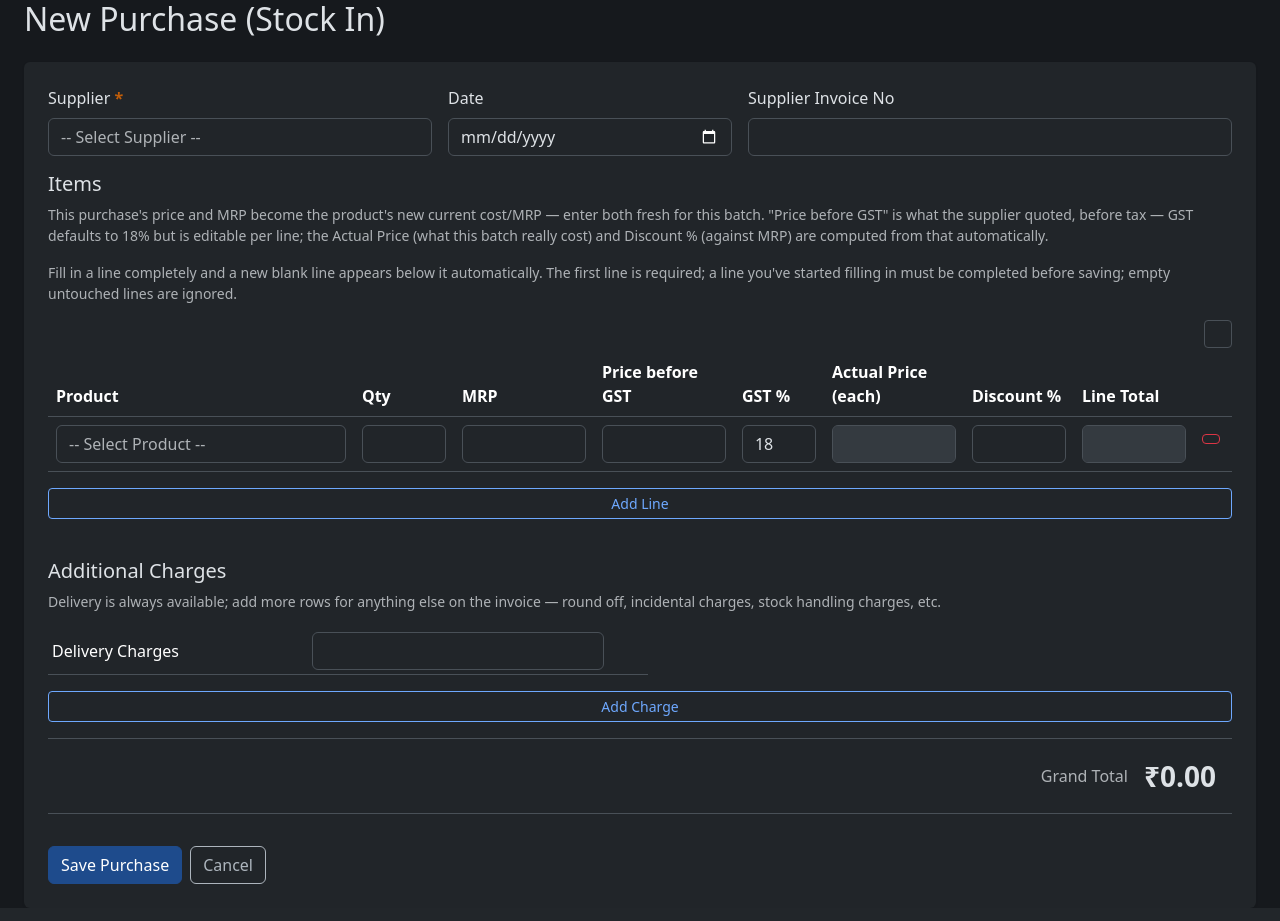
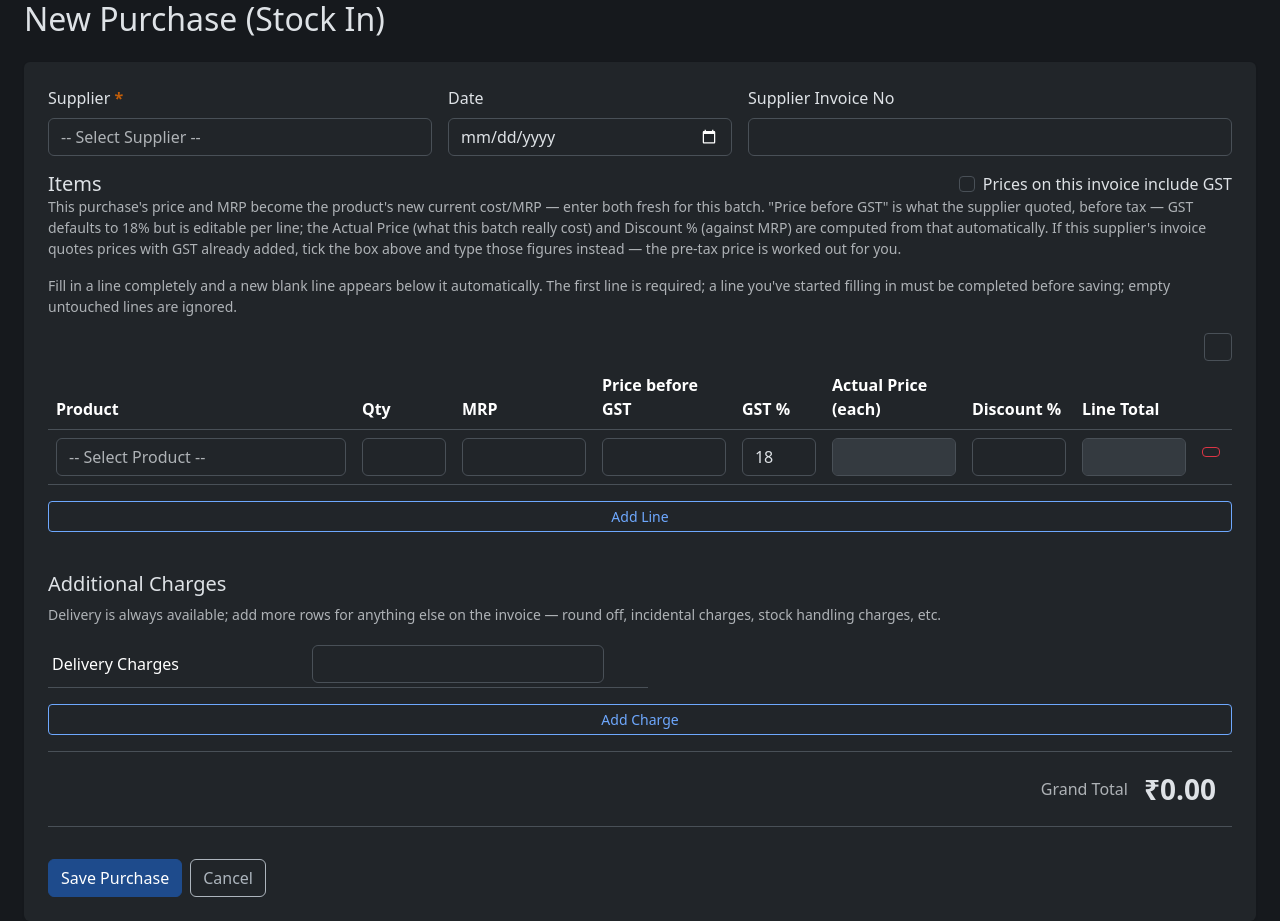
Before and after one commit to partha37/MotoSparePartsERP, a Python web app: template templates/purchases/form.html in a window 1280 px wide. Run offline with Jinja, Linux system fonts and the light colour scheme; the template is opened without the code that fills it, so the values that code supplies are empty; some libraries are stand-ins or nearby versions.

Commit message:
Add a Prices include GST toggle to the purchase form
Some suppliers quote the pre-tax price on their invoice, others quote it
with GST already added - the checkbox only changes what the Price column
means as it is typed. When checked, _validate_purchase_form backs the
pre-GST price out of the entered figure (kept at 4dp, not 2, so
recomputing purchase_price from it lands back on the amount actually
typed instead of drifting a paisa) before the normal purchase_price
computation runs unchanged. Lives in the shared validation function, so
it applies to both New and Edit Purchase automatically.

Co-Authored-By: Claude Sonnet 5 <noreply@anthropic.com>

```diff
--- a/templates/purchases/form.html
+++ b/templates/purchases/form.html
@@ -26,8 +26,14 @@
     </div>
   </div>
 
-  <h5 class="d-flex align-items-center">{{ icon('box-seam', 'me-1') }}Items</h5>
-  <p class="text-muted small">This purchase's price and MRP become the product's new current cost/MRP — enter both fresh for this batch. "Price before GST" is what the supplier quoted, before tax — GST defaults to 18% but is editable per line; the Actual Price (what this batch really cost) and Discount % (against MRP) are computed from that automatically.</p>
+  <div class="d-flex justify-content-between align-items-center">
+    <h5 class="d-flex align-items-center mb-0">{{ icon('box-seam', 'me-1') }}Items</h5>
+    <div class="form-check mb-0">
+      <input class="form-check-input" type="checkbox" id="f-prices-include-gst" name="prices_include_gst" value="1">
+      <label class="form-check-label" for="f-prices-include-gst">Prices on this invoice include GST</label>
+    </div>
+  </div>
+  <p class="text-muted small">This purchase's price and MRP become the product's new current cost/MRP — enter both fresh for this batch. "Price before GST" is what the supplier quoted, before tax — GST defaults to 18% but is editable per line; the Actual Price (what this batch really cost) and Discount % (against MRP) are computed from that automatically. If this supplier's invoice quotes prices with GST already added, tick the box above and type those figures instead — the pre-tax price is worked out for you.</p>
   <p class="text-muted small">Fill in a line completely and a new blank line appears below it automatically. The first line is required; a line you've started filling in must be completed before saving; empty untouched lines are ignored.</p>
   {% if prefill_products %}
   <p class="text-muted small">Pre-filled from the Reorder report — Qty defaults to what's needed to reach reorder level, adjust as needed. Add more lines for anything else you want on this purchase.</p>
@@ -47,7 +53,7 @@
     </td>
     <td><input type="number" name="qty[]" class="form-control qty-input" min="1" aria-label="Quantity" value="{{ qty if qty else '' }}"></td>
     <td><input type="number" step="0.01" name="mrp[]" class="form-control mrp-input" aria-label="MRP" min="0.01" value="{{ mrp if mrp else '' }}"></td>
-    <td><input type="number" step="0.01" name="price_before_gst[]" class="form-control price-input" aria-label="Price before GST" value="{{ price_before_gst if price_before_gst else '' }}"></td>
+    <td><input type="number" step="any" name="price_before_gst[]" class="form-control price-input" aria-label="Price before GST" value="{{ price_before_gst if price_before_gst else '' }}"></td>
     <td><input type="number" step="0.01" name="gst_rate[]" class="form-control gst-input" aria-label="GST %" value="{{ gst_rate if gst_rate is not none else 18 }}"></td>
     <td><input type="text" class="form-control actual-price-input" aria-label="Actual price each (incl. GST)" disabled></td>
     <td><input type="number" step="0.01" class="form-control discount-input" aria-label="Discount %" readonly tabindex="-1"></td>
@@ -56,7 +62,7 @@
   </tr>
   {% endmacro %}
   <table class="table" id="itemsTable">
-    <thead><tr><th>Product</th><th style="width:100px">Qty</th><th style="width:140px">MRP</th><th style="width:140px">Price before GST</th><th style="width:90px">GST %</th><th style="width:140px">Actual Price (each)</th><th style="width:110px">Discount %</th><th style="width:120px">Line Total</th><th></th></tr></thead>
+    <thead><tr><th>Product</th><th style="width:100px">Qty</th><th style="width:140px">MRP</th><th style="width:140px" id="priceColumnHeader">Price before GST</th><th style="width:90px">GST %</th><th style="width:140px">Actual Price (each)</th><th style="width:110px">Discount %</th><th style="width:120px">Line Total</th><th></th></tr></thead>
     <tbody>
       {% if purchase %}
         {% for item in purchase.items %}
@@ -238,23 +244,33 @@ function maybeAutoAddRow(row) {
   }
 }
 
-// Actual Price (each) = Price before GST × (1 + GST% / 100) — the real
-// per-unit cost of this batch, what actually gets stored/compared. Discount
-// % is derived from MRP vs that actual (GST-inclusive) price, same formula
-// as Product.update_cost_from_purchase — not entered directly.
+// Some suppliers quote the pre-tax price on their invoice, others quote it
+// with GST already added. The checkbox only changes what the Price column
+// means as it's typed — what gets stored is the same either way, since
+// routes/purchases.py::_validate_purchase_form backs the pre-GST price out
+// of an inclusive entry before saving.
+const pricesIncludeGstInput = document.getElementById('f-prices-include-gst');
+
+function actualPriceFrom(enteredPrice, gstPct) {
+  return pricesIncludeGstInput.checked ? enteredPrice : enteredPrice * (1 + gstPct / 100);
+}
+
+// Actual Price (each) is the real GST-inclusive per-unit cost of this batch,
+// what actually gets stored/compared. Discount % is derived from MRP vs that
+// price, same formula as Product.update_cost_from_purchase — not entered directly.
 function recalcLine(row) {
   const qty = parseFloat(row.querySelector('.qty-input').value) || 0;
   const mrp = parseFloat(row.querySelector('.mrp-input').value) || 0;
-  const priceBeforeGst = parseFloat(row.querySelector('.price-input').value) || 0;
+  const enteredPrice = parseFloat(row.querySelector('.price-input').value) || 0;
   const gstPct = parseFloat(row.querySelector('.gst-input').value) || 0;
-  const actualPrice = priceBeforeGst * (1 + gstPct / 100);
+  const actualPrice = actualPriceFrom(enteredPrice, gstPct);
   const actualPriceInput = row.querySelector('.actual-price-input');
   const discountInput = row.querySelector('.discount-input');
   const lineTotalInput = row.querySelector('.line-total-input');
 
-  actualPriceInput.value = priceBeforeGst ? '₹' + actualPrice.toFixed(2) : '';
+  actualPriceInput.value = enteredPrice ? '₹' + actualPrice.toFixed(2) : '';
   discountInput.value = mrp > 0 ? (100 * (1 - actualPrice / mrp)).toFixed(2) : '';
-  lineTotalInput.value = (qty && priceBeforeGst) ? '₹' + (qty * actualPrice).toFixed(2) : '';
+  lineTotalInput.value = (qty && enteredPrice) ? '₹' + (qty * actualPrice).toFixed(2) : '';
 
   recalcGrandTotal();
 }
@@ -263,9 +279,9 @@ function recalcGrandTotal() {
   let total = 0;
   document.querySelectorAll('#itemsTable tbody tr').forEach(function (row) {
     const qty = parseFloat(row.querySelector('.qty-input').value) || 0;
-    const priceBeforeGst = parseFloat(row.querySelector('.price-input').value) || 0;
+    const enteredPrice = parseFloat(row.querySelector('.price-input').value) || 0;
     const gstPct = parseFloat(row.querySelector('.gst-input').value) || 0;
-    total += qty * priceBeforeGst * (1 + gstPct / 100);
+    total += qty * actualPriceFrom(enteredPrice, gstPct);
   });
   document.querySelectorAll('.charge-amount-input').forEach(function (input) {
     total += parseFloat(input.value) || 0;
@@ -340,6 +356,15 @@ function wireRow(row) {
   priceInput.addEventListener('input', function () { maybeAutoAddRow(row); recalcLine(row); });
   mrpInput.addEventListener('input', function () { maybeAutoAddRow(row); recalcLine(row); });
 }
+
+pricesIncludeGstInput.addEventListener('change', function () {
+  const label = pricesIncludeGstInput.checked ? 'Price (incl. GST)' : 'Price before GST';
+  document.getElementById('priceColumnHeader').textContent = label;
+  document.querySelectorAll('#itemsTable tbody tr .price-input').forEach(function (input) {
+    input.setAttribute('aria-label', label);
+  });
+  document.querySelectorAll('#itemsTable tbody tr').forEach(recalcLine);
+});
 
 document.querySelectorAll('#itemsTable tbody tr').forEach(wireRow);
 SearchableSelect.enhance(document.getElementById('f-supplier'));
```
Also changed, not shown: routes/purchases.py (+12 -0 lines).
